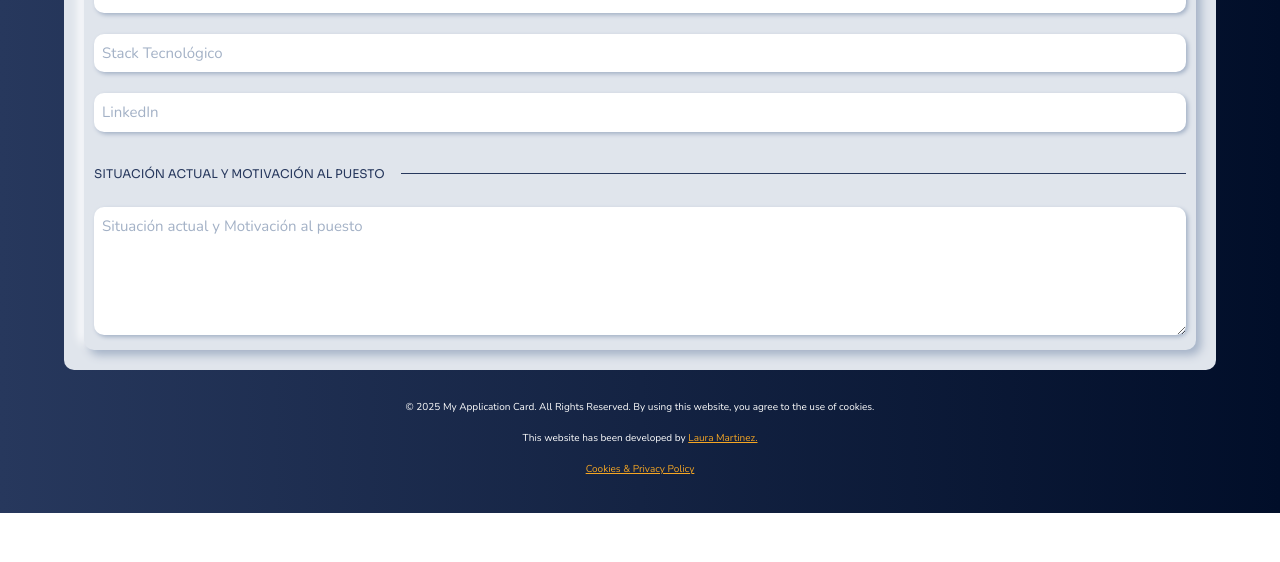
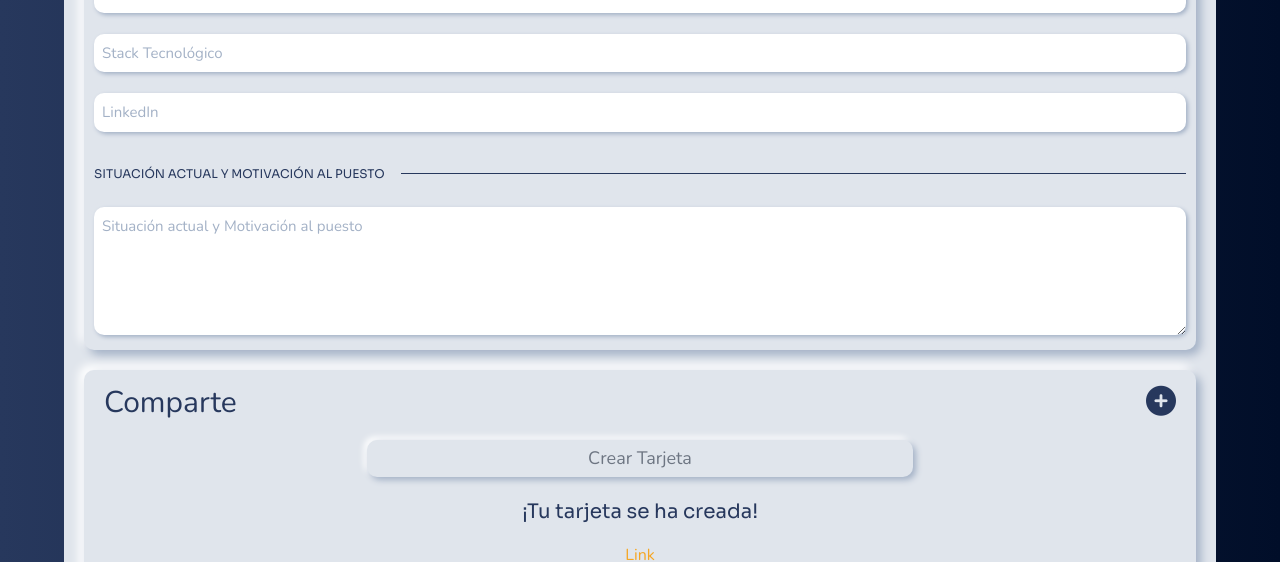
Before and after one commit to LauraMartinezPerez/My-Application-Card, a website built with Vite: page src/forms.html in a window 1280 px wide. Shown: the part 1072-1634 px from the top of the page. Before the commit the page ends 1585 px from the top, so only its background shows below. Built offline with nearby package versions, Linux system fonts and the light colour scheme.

Commit message:
share whitout mediaq

```diff
--- a/src/partials/form_design.html
+++ b/src/partials/form_design.html
@@ -2,6 +2,9 @@
 <section class="design">
     <div class="title">
         <p>Diseña</p>
+        <span>
+            <i class="fa-solid fa-circle-plus"></i>
+        </span>
     </div>
     <div class="collapsed">
         <fieldset class="design__fieldset">
--- a/src/partials/form_fill.html
+++ b/src/partials/form_fill.html
@@ -1,6 +1,9 @@
 <section class="fill">
     <div class="title">
         <p>Rellena</p>
+        <span>
+            <i class="fa-solid fa-circle-plus"></i>
+        </span>
     </div>
     <div class="collapsed">
         <fieldset class="fill__fieldset">
--- a/src/partials/form_share.html
+++ b/src/partials/form_share.html
@@ -0,0 +1,23 @@
+<section class="share">
+     <div class="title">
+        <p>Comparte</p>
+        <span>
+            <i class="fa-solid fa-circle-plus"></i>
+        </span>
+    </div>
+    <div class="collapsed">
+        <fieldset class="share__fieldset">
+            <button class="share__button">Crear Tarjeta</button>
+            <div class="share__section collapsed">
+                <p class="share__text">¡Tu tarjeta se ha creada!</p>
+                <a class="share__link">Link</a>
+                <a class="" href="">
+                    <div class="share__whatsapp">
+                        <img src="/" alt="Icono de Whatsapp"/>
+                    </div>
+                </a>
+            </div>
+
+        </fieldset>
+    </div>
+</section>
--- a/src/scss/core/_variables.scss
+++ b/src/scss/core/_variables.scss
@@ -6,7 +6,8 @@ $font-title: "Sora", sans-serif;
 /*COLORS*/
 $white: white;
 $main_blue: #27385d;
-$grey: #a3b1c6;
 $orange: #f5a623;
 $green: #8bc34a;
+$grey: #a3b1c6;
 $light-grey: #e0e5ec;
+$dark-grey: #6d7582;
--- a/src/scss/layouts/_forms.scss
+++ b/src/scss/layouts/_forms.scss
@@ -16,7 +16,7 @@ form.form-main {
 
 /* .collapsed {
     display: none;
-} */
+}   */
 
 input[type="radio"] {
   opacity: 0;
@@ -25,10 +25,16 @@ input[type="radio"] {
 
 .title {
     color: vars.$main_blue;
-    height: 40px;
+    height: 30px;
     font-size: 20px;
     display: flex;
-    align-items: center;
+    justify-content: space-between;
+    padding: 0 10px;
+
+}
+
+.fa-solid {
+    font-size: 20px;
 }
 
 .design {
@@ -153,20 +159,20 @@ input[type="radio"] {
             height: 58px;
             border-radius: 10px;
             font-size: 12px;
-            color: #6d7582;
+            color: vars.$dark-grey;
             box-shadow: 3px 3px 6px vars.$grey, -3px -3px 6px vars.$white;
             margin-right: 20px;
         }
 
         &__photo-button {
-            background-color: #e0e5ec;
+            background-color: vars.$light-grey;
             border-radius: 10px;
             box-shadow: 3px 3px 6px vars.$grey, -3px -3px 6px vars.$white;
             /* padding: 0px 10px; */
             width: 80px;
             padding: 10px;
             font-size: 15px;
-            color: #6d7582;
+            color: vars.$dark-grey;
             border: none;
             cursor: pointer;
             transition: all 0.3s ease;
@@ -184,8 +190,13 @@ input[type="radio"] {
     height: 40px;
     font-size: 30px;
     display: flex;
-    align-items: center;
+    justify-content: space-between;
+    padding: 0 10px;
     }
+
+.fa-solid {
+    font-size: 30px;
+}
 
     .design {
     width: 100%;
@@ -269,7 +280,7 @@ input[type="radio"] {
 
 
 .design-pressed-color {
-box-shadow: inset 3px 3px 5px #a3b1c6, inset -3px -3px 5px #ffffff;
+box-shadow: inset 3px 3px 5px vars.$grey, inset -3px -3px 5px vars.$white;
 transform: scale(1.2);
 }
 
@@ -280,7 +291,7 @@ transform: scale(1.2);
 .fill {
     width: 100%;
     border-radius: 10px;
-    box-shadow: 5px 5px 10px #a3b1c6, -5px -5px 10px #ffffff;
+    box-shadow: 5px 5px 10px vars.$grey, -5px -5px 10px vars.$white;
     padding: 10px 10px;
     margin-top: 20px;
 
@@ -344,5 +355,61 @@ transform: scale(1.2);
     @media (min-width: 768px) {
 
     }
+    @media (min-width: 1024px) {
+
+    }
+}
+
+
+
+//SHARE FORM
+.share {
+    width: 100%;
+    border-radius: 10px;
+    box-shadow: 5px 5px 10px vars.$grey, -5px -5px 10px vars.$white;
+    padding: 10px 10px;
+    margin-top: 20px;
+
+    &__fieldset {
+        margin: 20px auto;
+        display: flex;
+        flex-direction: column;
+        justify-content: center;
+        align-items: center;
+        gap: 20px;
+    }
+
+    &__button {
+            background-color: vars.$light-grey;
+            border-radius: 10px;
+            box-shadow: 3px 3px 6px vars.$grey, -3px -3px 6px vars.$white;
+            /* padding: 0px 10px; */
+            width: 50%;
+            padding: 5px;
+            font-size: 18px;
+            color: vars.$dark-grey;
+            border: none;
+            cursor: pointer;
+            transition: all 0.3s ease;
+        }
+            &__button:active {
+                box-shadow: inset 3px 3px 6px vars.$grey, inset -3px -3px 6px vars.$white;
+            }
+
+        &__section {
+            display: flex;
+            flex-direction: column;
+            align-items: center;
+        }
+
+        &__text {
+            font-family: vars.$font-title;
+            font-size: 20px;
+            color: vars.$main_blue;
+        }
+
+        &__link {
+            color: vars.$orange;
+        }
 
 }
```
